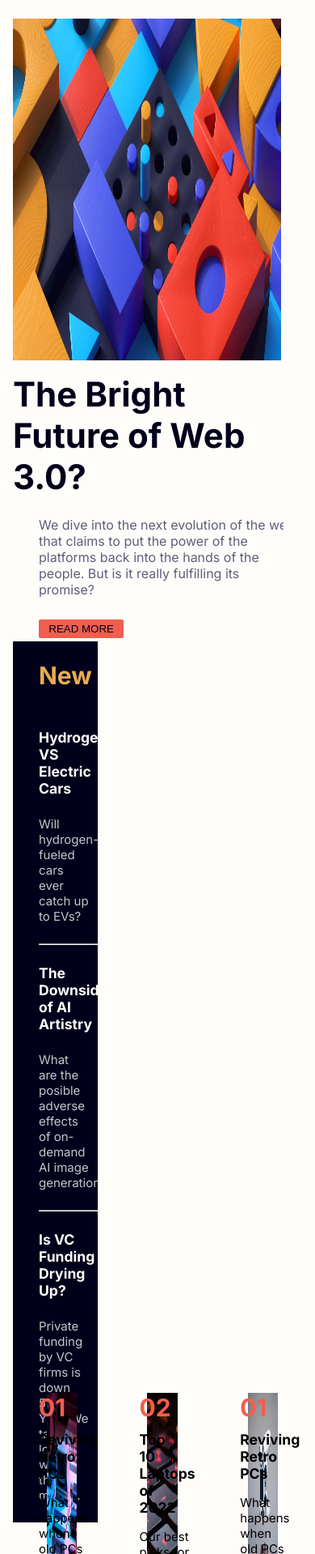
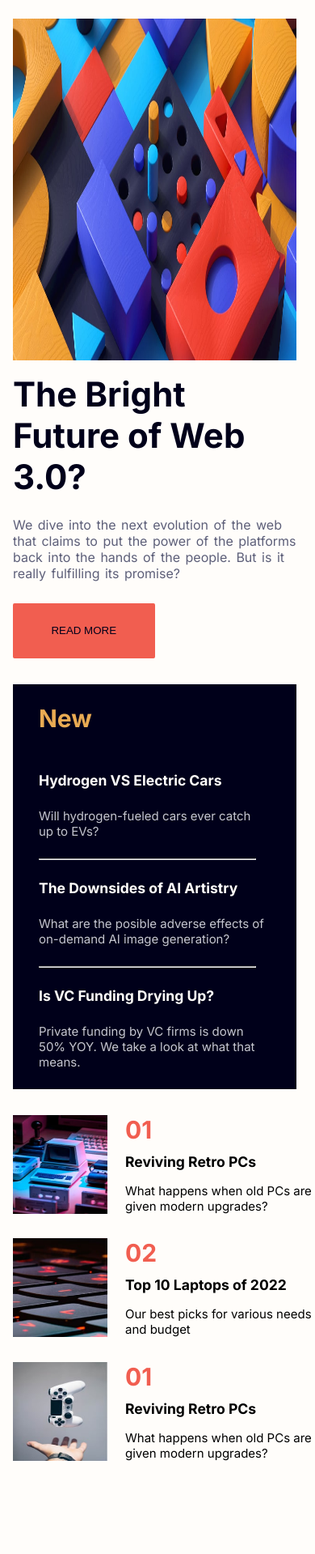
Before and after one commit to barbie-ema1/newspage, a plain HTML site: page index.html in a window 390 px wide. Shown: the part 81-2000 px from the top of the page at 81% size. After the commit the page ends 1915 px from the top, so only its background shows below. Drawn offline with Linux system fonts and the light colour scheme.

Commit message:
modified:   style.css

```diff
--- a/style.css
+++ b/style.css
@@ -241,6 +241,34 @@ a:hover{
 }
 
 
+
+@media (max-width:1280px) and (min-width:852px){
+
+.first-image img{
+    width: 70vw;
+    height: 38vh;
+}
+
+.firstbox{
+    margin-top: 6pc;
+}
+
+.last{
+    margin-top: 8pc;
+}
+
+}
+
+@media (max-width:1187px){
+
+.first-image img{
+    width: 62vw;
+}
+
+}
+
+
+
 @media  (min-width:738px) and (max-width:1024px) {
 
 body{
@@ -337,6 +365,7 @@ nav{
 
 .last{
     margin-left: 1.6pc;
+    margin-top: 12pc;
 }
 
 .lastcard{
@@ -365,6 +394,33 @@ nav{
 
 }
 
+@media (max-width:984px) and (min-width:778px) {
+.first{
+    margin-bottom: 5pc;
+}
+.firstbox{
+    width: 60vw;
+    margin-top: 8pc;
+}
+
+.first-image img{
+    width: 62vw;
+    height: 40vh;
+}
+
+.first-left button{
+    height: 40%;
+    padding: 10px 10px;
+}
+
+.last{
+    margin-top: 9pc;
+}
+
+}
+
+
+
 
 @media (max-width:768px) and (min-width:554px){
 
@@ -372,11 +428,14 @@ body{
     overflow-x: hidden;
 }
 
+.first{
+    margin-bottom: 8pc;
+}
 .first-image{
     display: flex;
     flex-direction: row;
-    width: 24%;
-    height: 24%;
+    width: 50vw;
+    height: 50vh;
 }
 
 .first-future{
@@ -400,14 +459,14 @@ body{
 
 .first-left button{
     margin: 4px 4px;
-    padding: 4px 10px;
+    padding: 7px 10px;
     background-color: var(--red);
     color: var(--Verydarkblue);
     border-radius: 2px;
     border: none;
     width: 60%;
     margin-top: 0.2pc;
-    height: 40%;
+    height: 50%;
     cursor: pointer;
     margin-left: 2pc;
 
@@ -417,7 +476,7 @@ body{
     display: flex;
     flex-direction: row;
     width: 32%;
-    margin-left: 5.5pc;
+    margin-left: 7pc;
     background-color: var(--Verydarkblue);
     color: var(--white);
     height: 30%;
@@ -440,6 +499,7 @@ font-size: 16px;
 
 .last{
     margin-left: 1.6pc;
+
 }
 
 .lastcard{
@@ -485,7 +545,7 @@ font-size: 16px;
 }
 .page{
     display: flex;
-    width: 90%;
+    width: 100vw;
     flex-direction: column;
     overflow-x: hidden;
 }
@@ -503,7 +563,7 @@ font-size: 16px;
 }
 
 .first-image img{
-    width: 85vw;
+    width: 90vw;
     height: 50vh;
     display: flex;
     flex-direction: column;
@@ -515,9 +575,128 @@ font-size: 16px;
     width: 100%;
 }
 
+.first-future{
+    width: 90%;
+}
+
+.first-left{
+    margin-left: -2pc;
+    font-size: 16px;
+    word-spacing: 2px;
 
 
+}
+
+.first-left button{
+    width: 45vw;
+    height: 8vh;
+    padding: 6px 6px;
+    margin-bottom: 2pc;
+}
+
+
+.rightbox{
+    display: flex;
+    flex-direction: column;
+    width: 90vw;
+    margin-bottom: 6pc;
+}
+
+.last{
+    display: flex;
+    flex-direction: column;
+    width: 100vw;
+    margin-top: 6pc;
+    margin-left: 0;
+}
+
+.lastcard{
+  margin-left: -5.5pc;
+  width: 60vw;
+}
 
 
 
 }
+
+@media (min-width:320px) and (max-width:554px){
+.nav-left{
+    margin-left: 0.5pc;
+}
+
+.nav-right{
+    display: none;
+}
+.page{
+    display: flex;
+    width: 100vw;
+    flex-direction: column;
+    overflow-x: hidden;
+}
+.first{
+    display: flex;
+    flex-direction: column;
+    width: 100%;
+    overflow-x: hidden;
+}
+
+.first, .rightbox, .pageend{
+    overflow-x: hidden;
+    overflow: hidden;
+    margin-left: 1pc;
+}
+
+.first-image img{
+    width: 90vw;
+    height: 50vh;
+    display: flex;
+    flex-direction: column;
+}
+
+.firstbox, .first-future, .first-left{
+    display: flex;
+    flex-direction: column;
+    width: 100%;
+}
+
+.first-future{
+    width: 90%;
+}
+
+.first-left{
+    margin-left: -2pc;
+    font-size: 16px;
+    word-spacing: 2px;
+
+
+}
+
+.first-left button{
+    width: 45vw;
+    height: 8vh;
+    padding: 6px 6px;
+    margin-bottom: 2pc;
+}
+
+
+.rightbox{
+    display: flex;
+    flex-direction: column;
+    width: 90vw;
+    margin-bottom: 6pc;
+}
+
+.last{
+    display: flex;
+    flex-direction: column;
+    width: 100vw;
+    margin-top: 6pc;
+    margin-left: 0;
+}
+
+.lastcard{
+  margin-left: -5.5pc;
+  width: 60vw;
+}
+
+}
```
Also changed, not shown: 1 other file.
